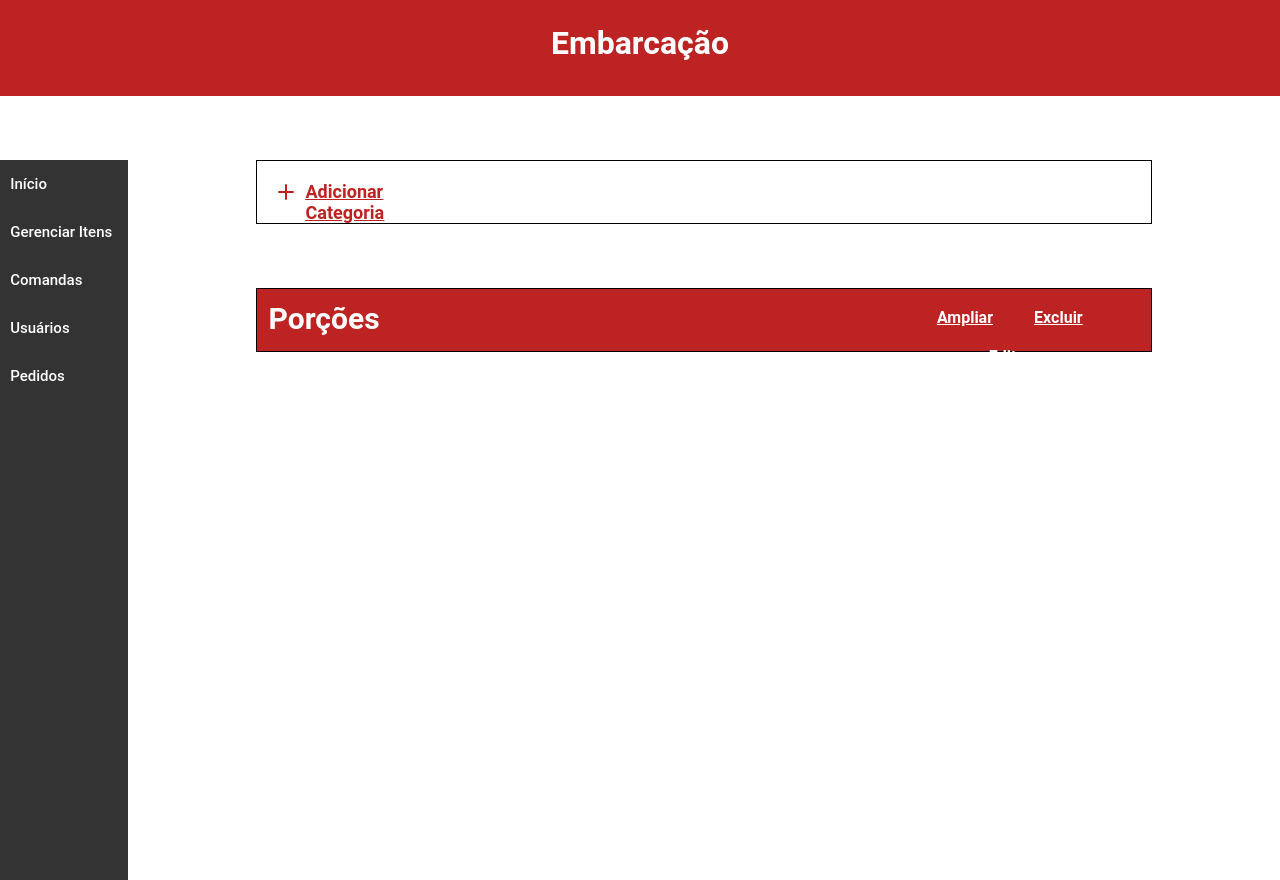
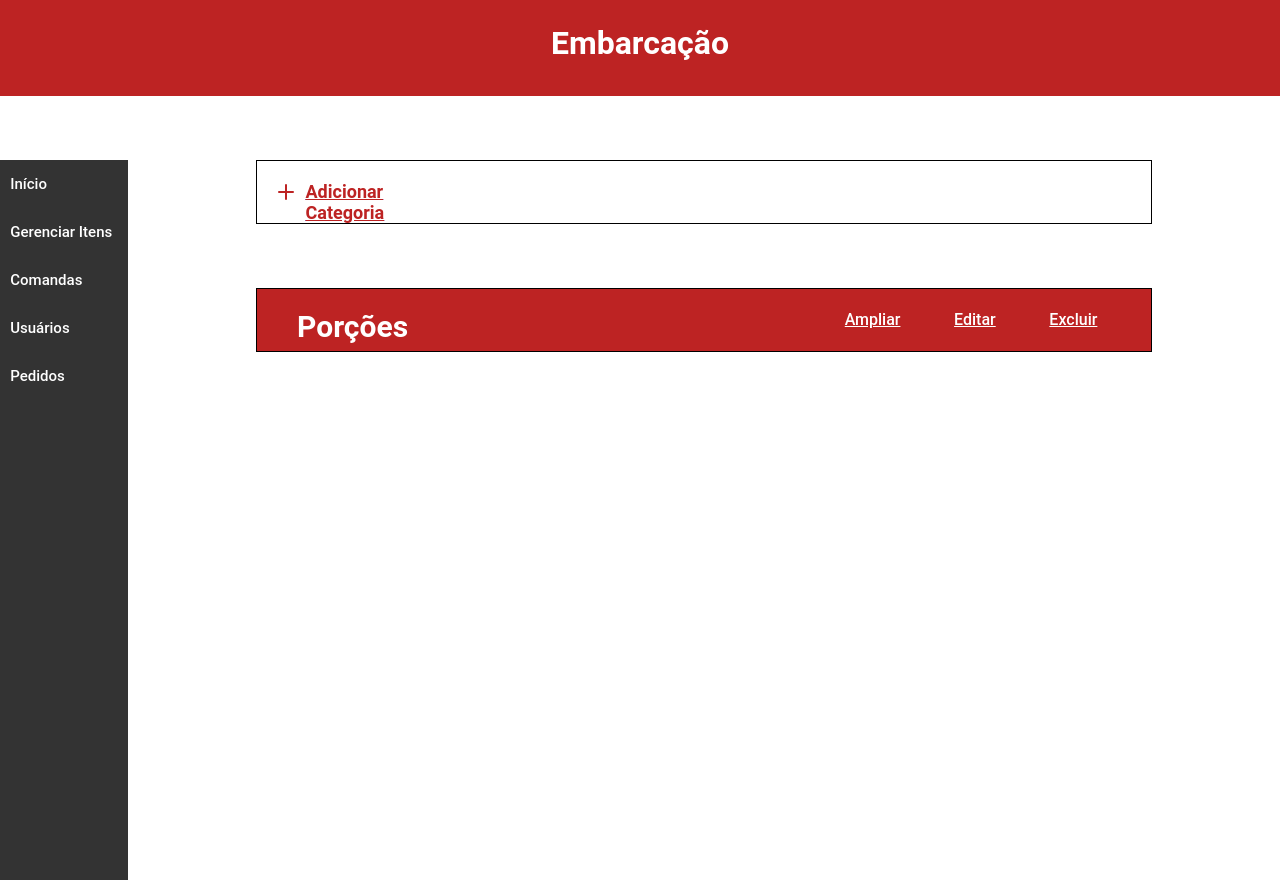
Before and after one commit to Luccacpl/Cardappio, a React (Create React App) app in the folder Cardappio/web/: page /Item in a window 1280 px wide. Built offline with nearby package versions, Linux system fonts and the light colour scheme.

Commit message:
coemçando a desenvolver o Accordion.

```diff
--- a/Cardappio/web/src/pages/Item/Item.css
+++ b/Cardappio/web/src/pages/Item/Item.css
@@ -1,4 +1,4 @@
-#page-item .divItem {
+#page-item .accordionSection {
     width: 70vw;
     height: 8vh;
     border: 1px solid black;
@@ -9,39 +9,38 @@
     margin-top: 5%;
 }
 
-#page-item .divItem .divItem_Titulo {
-    width: 15%;
-    height: 100%;
+#page-item .accordionSection h1 {
+    float: left;
 
-    text-align: center ;
+    margin: 20px 40px;
 
-    float: left;
+    font-size: 30px;
+    color: white;
+
 }
 
-#page-item .divItem .divItem_Titulo h1 {
-    margin-top: 9%;
+#page-item .accordionSection button {
+    border: 0px solid transparent;
+    background-color: transparent;
+
+    float: right    ;
+
+    cursor: pointer;
+    text-decoration: underline;
+    font-weight: 500;
+    font-size: 16px;
+
+    margin-right: 6%;
+    margin-top: 2.3%;
 
     color: white;
 
-    font-size: 30px;
+    outline: none;
 }
 
-#page-item .divItem_Direita{
-    width: 27%;
-    height: 100%;
+#page-item .accordionSection .btnAccordion {
+    border: 0px solid transparent;
+    background-color: transparent;
 
-    float: right;
-
-    text-align: center;
+    float: right    ;
 }
-
-#page-item .divItem_Direita p{
-   color: white;
-   font-weight: bold;
-   text-decoration: underline;
-
-   display: inline-block;
-
-   margin-right: 17%;
-   margin-top: 8%;
-}
--- a/Cardappio/web/src/pages/Item/Item.tsx
+++ b/Cardappio/web/src/pages/Item/Item.tsx
@@ -18,7 +18,29 @@ function Item() {
                 </ButtonAdd>
             </Link>
 
-            <div className="divItem">
+            <div className="accordionSection">
+                <h1>Porções</h1>
+                <button className="btnExcluir">
+                    <p>Excluir</p>
+                </button>
+                <button className="btnEditar">
+                    <p>Editar</p>
+                </button>
+                <button className="btnAccordion">
+                    <p>Ampliar</p>
+                </button>
+
+                <div className="accordionContent"></div>
+            </div>
+        </div>
+    );
+}
+
+export default Item;
+
+
+/*
+<div className="Accordion">
                 <div className="divItem_Titulo">
                     <h1>Porções</h1>
                 </div>
@@ -28,8 +50,4 @@ function Item() {
                     <p>Editar</p>
                 </div>
             </div>
-        </div>
-    );
-}
-
-export default Item;
+*/
```
Also changed, not shown: 1 other file (tests, documents, lock files or other folders).
